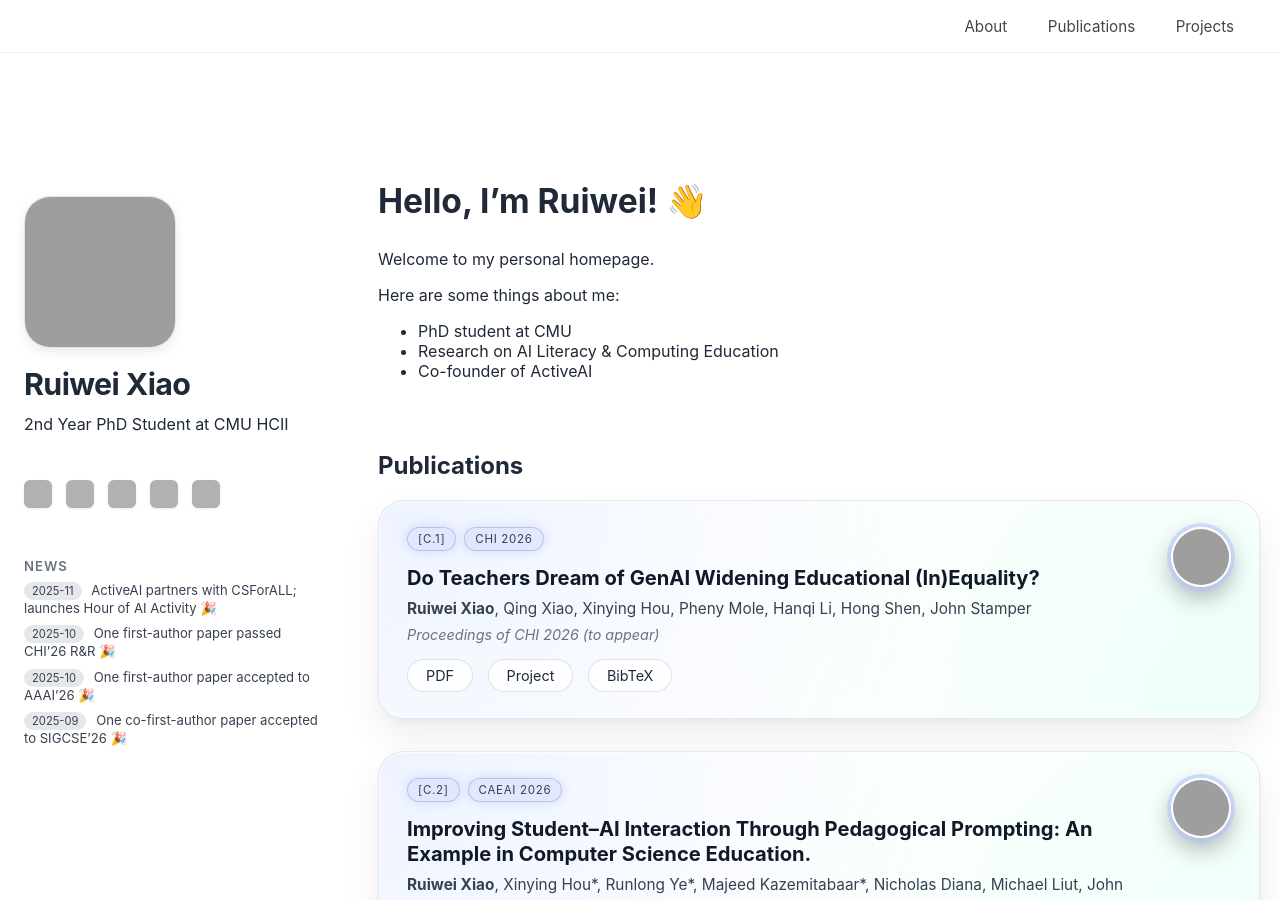
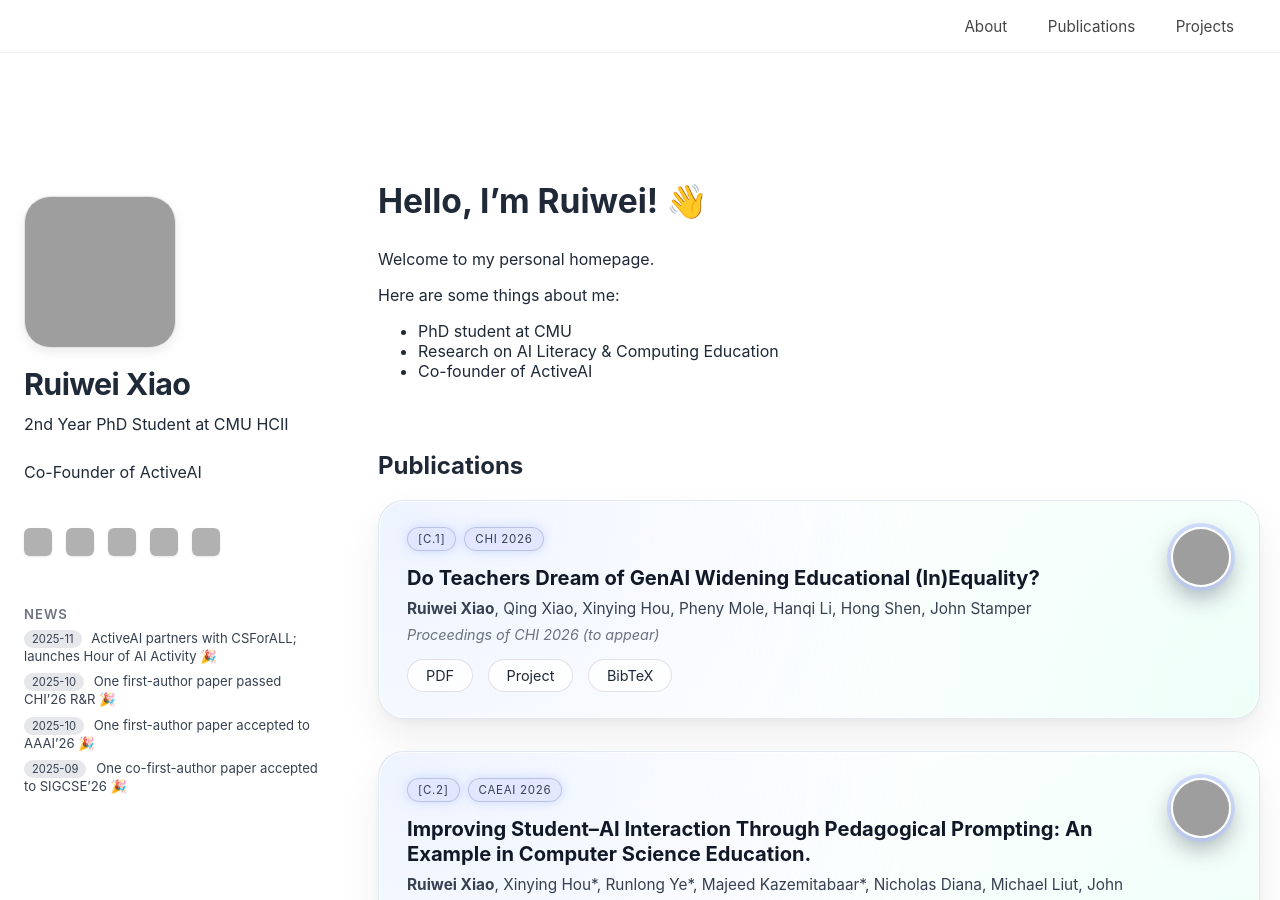
Before and after one commit to ruiwei-xiao/ruiwei-xiao.github.io, a Jekyll site: the page built from index.md, in a window 1280 px wide and 900 px high. Built offline with Jekyll 4.4.1, drawn with Linux system fonts in a browser that asks for light colours; grey boxes are pictures that could not be loaded.

Commit message:
Update default.html

```diff
--- a/_layouts/default.html
+++ b/_layouts/default.html
@@ -35,6 +35,7 @@ document.addEventListener('DOMContentLoaded', () => {
 
       <h1 class="sidebar-name">Ruiwei Xiao</h1>
       <p class="sidebar-subtitle">2nd Year PhD Student at CMU HCII</p>
+      <p class="sidebar-subtitle">Co-Founder of ActiveAI</p>
 
 
       <!-- Social icons row -->
```
